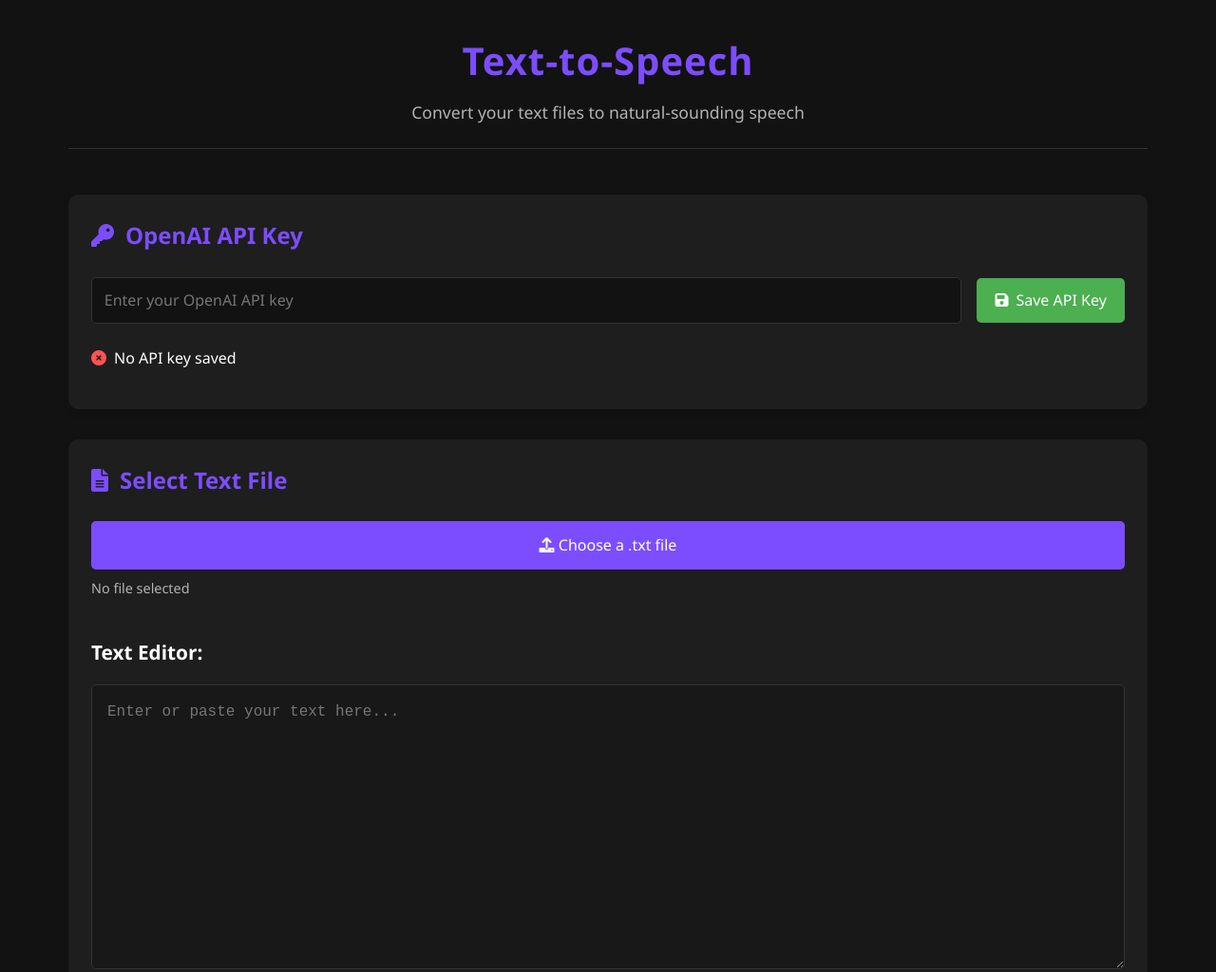
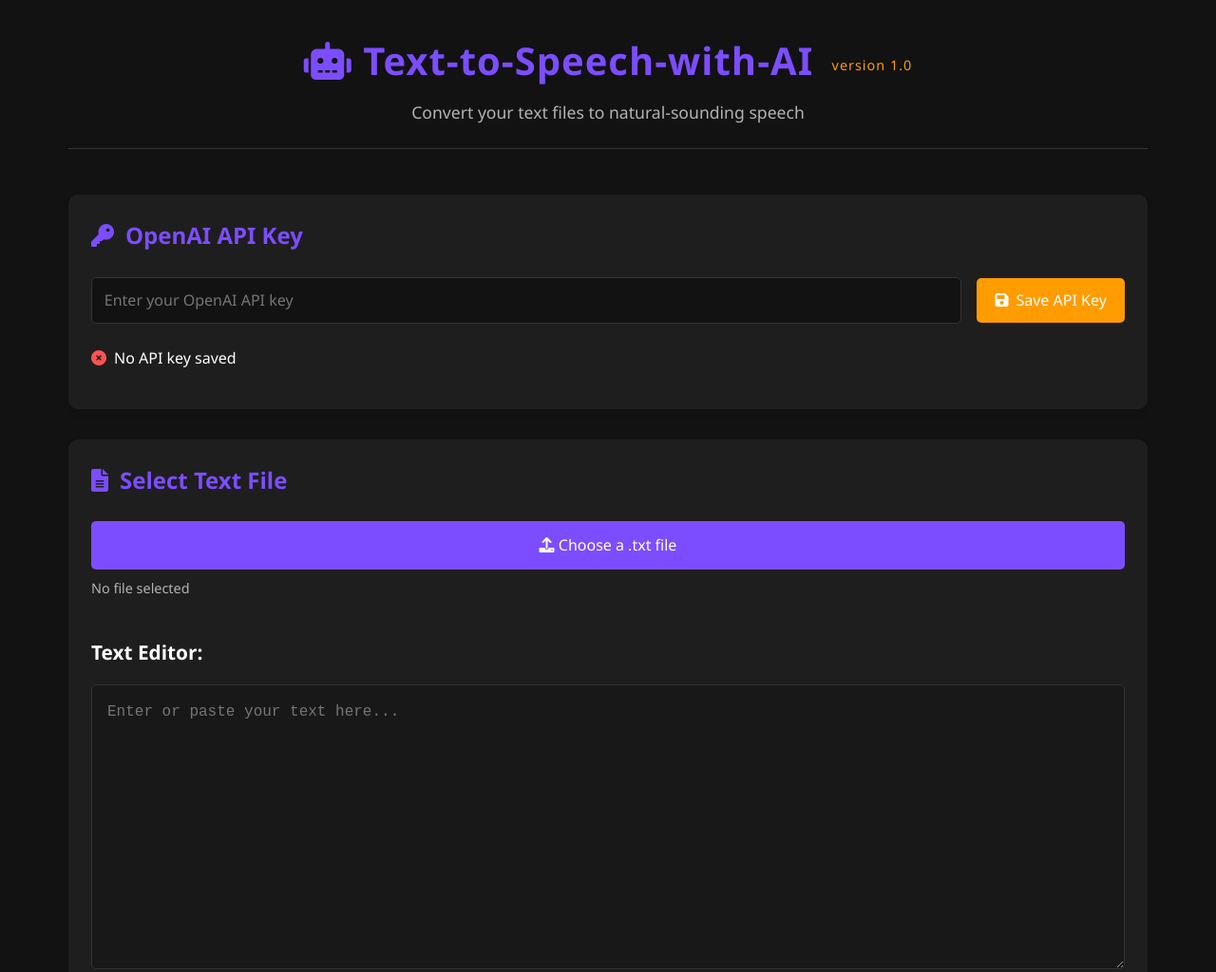
Before and after one commit to TTomas65/Text-to-Speech-with-AI, a plain HTML site: page index.html in a window 1280 px wide. Shown: the top 1024 px of the page at 95% size. Drawn offline with Linux system fonts and the light colour scheme.

Commit message:
Version 1.0

```diff
--- a/index.html
+++ b/index.html
@@ -3,14 +3,14 @@
 <head>
     <meta charset="UTF-8">
     <meta name="viewport" content="width=device-width, initial-scale=1.0">
-    <title>Text-to-Speech Converter</title>
+    <title>Text-to-Speech-with-AI</title>
     <link rel="stylesheet" href="styles.css">
     <link rel="stylesheet" href="https://cdnjs.cloudflare.com/ajax/libs/font-awesome/6.0.0-beta3/css/all.min.css">
 </head>
 <body>
     <div class="container">
         <header>
-            <h1>Text-to-Speech</h1>
+            <h1><i class="fas fa-robot"></i> Text-to-Speech-with-AI <span class="version">version 1.0</span></h1>
             <p>Convert your text files to natural-sounding speech</p>
         </header>
 
--- a/styles.css
+++ b/styles.css
@@ -1,15 +1,15 @@
 :root {
     --primary-color: #7c4dff;
     --primary-darker: #6039cc;
-    --secondary-color: #4caf50;
-    --secondary-darker: #388e3c;
+    --secondary-color: #ff9c00;
+    --secondary-darker: #e68a00;
     --bg-dark: #121212;
     --bg-card: #1e1e1e;
     --text-primary: #ffffff;
     --text-secondary: #b3b3b3;
     --border-color: #333333;
     --error-color: #ff5252;
-    --success-color: #4caf50;
+    --success-color: #ff9c00;
     --info-color: #2196f3;
     --warning-color: #ff9800;
 }
@@ -51,6 +51,14 @@ header h1 {
     margin-bottom: 0.5rem;
     color: var(--primary-color);
     letter-spacing: 1px;
+}
+
+.version {
+    font-size: 0.9rem;
+    color: var(--secondary-color);
+    font-weight: normal;
+    vertical-align: middle;
+    margin-left: 0.5rem;
 }
 
 header p {
```
Also changed, not shown: Images/Screen01.jpg (added), 1 other file.
